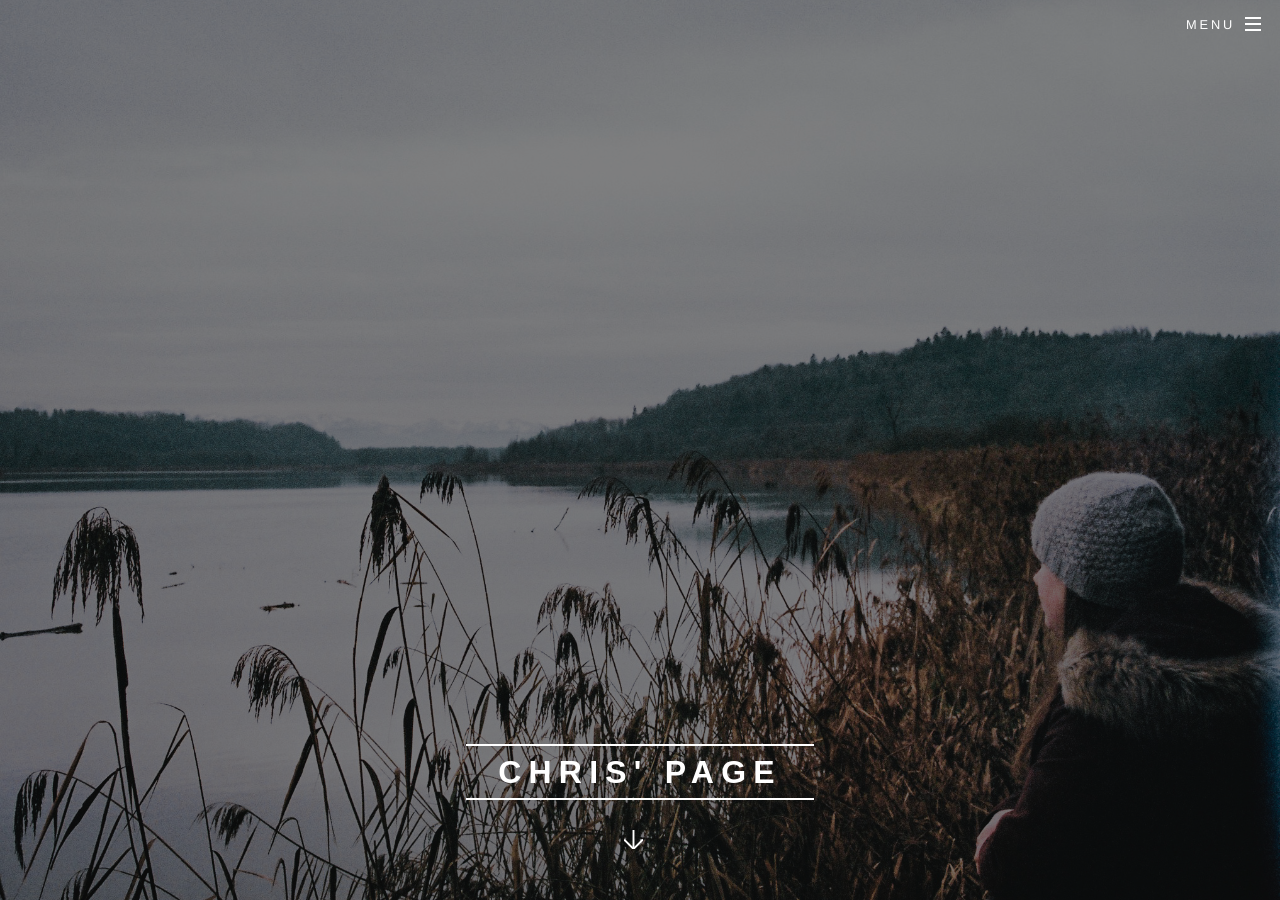
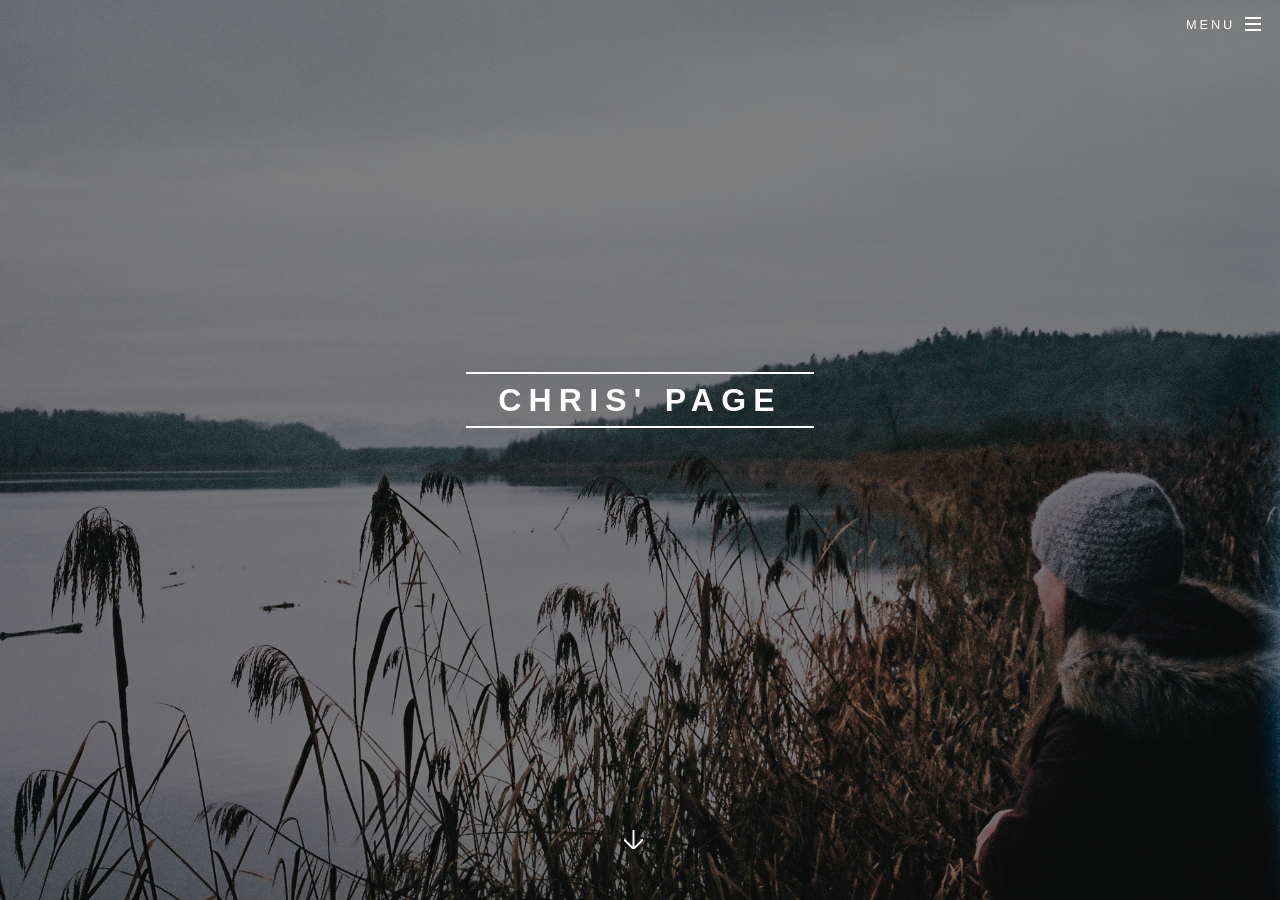
Before and after one commit to ChrisAtCodeWork/Chris-WebAufBau, a Jekyll site: the page built from index.html, in a window 1280 px wide and 900 px high. Built offline with Jekyll 4.4.1, drawn with Linux system fonts in a browser that asks for light colours; some web fonts are replaced.

Commit message:
Test for Safari

```diff
--- a/css/main.scss
+++ b/css/main.scss
@@ -1482,7 +1482,7 @@ body.is-menu-visible {
 #banner {
   @include vendor('display', 'flex');
   @include vendor('flex-direction', 'column');
-  @include vendor('justify-content', 'end');
+  @include vendor('justify-content', 'center');
   cursor: default;
   height: 100vh;
   min-height: 35em;
```
